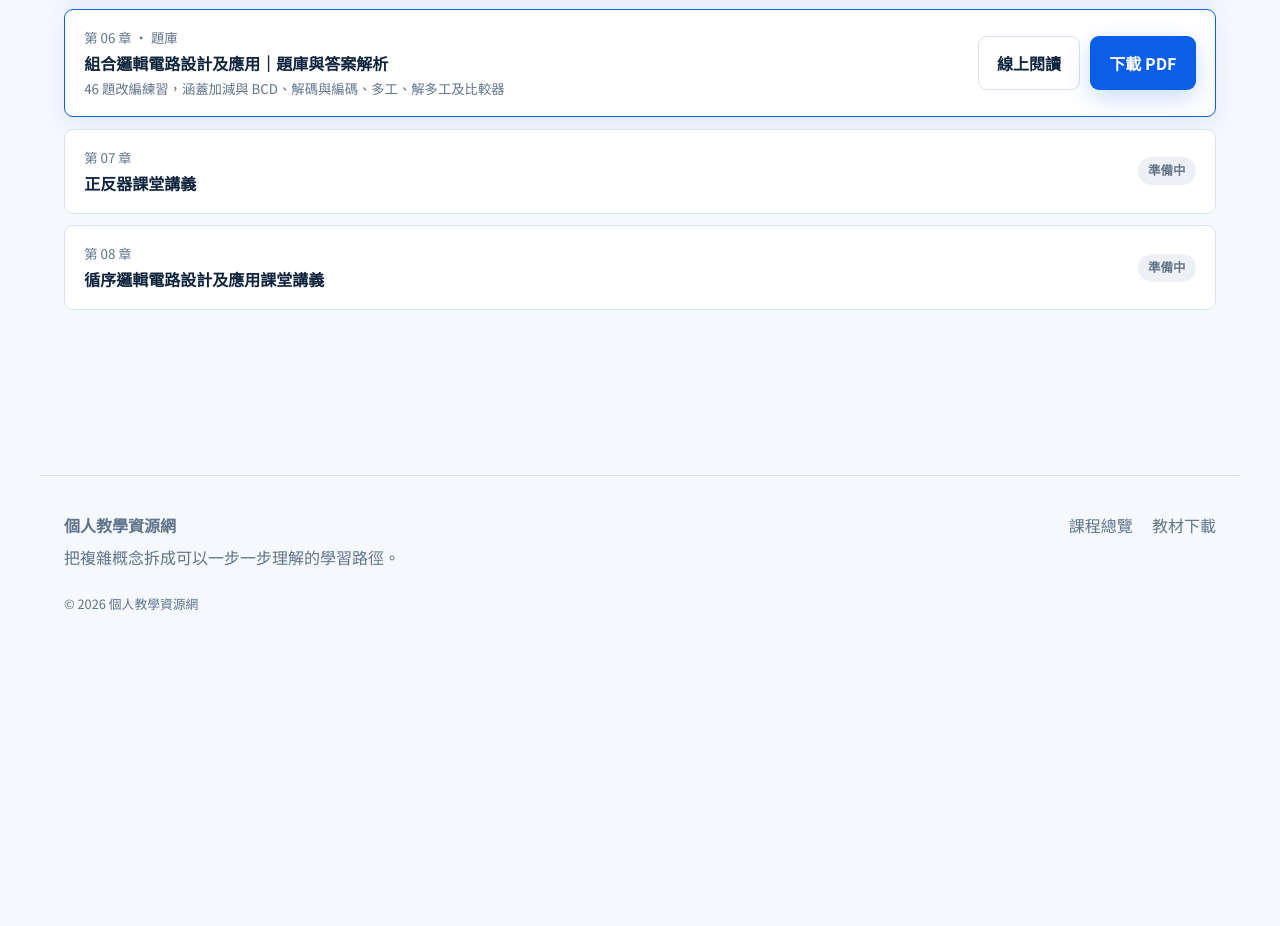
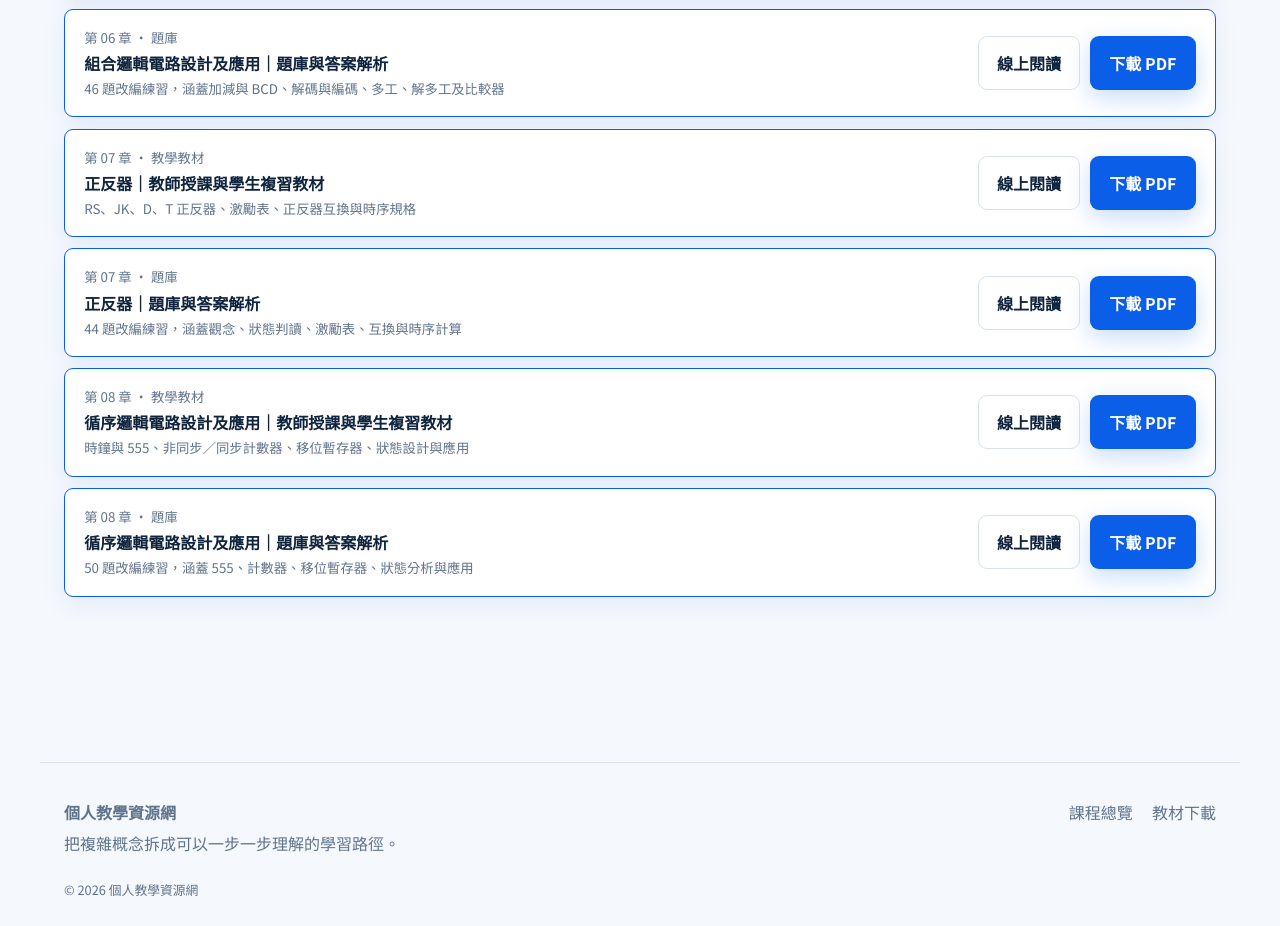
Before and after one commit to leujl/leujl.github.io, a plain HTML site: page downloads.html in a window 1280 px wide. Shown: the part 1570-2496 px from the top of the page. Before the commit the page ends 2224 px from the top, so only its background shows below. Drawn offline with Linux system fonts and the light colour scheme.

Commit message:
新增第7與第8章網站入口

```diff
--- a/downloads.html
+++ b/downloads.html
@@ -26,8 +26,10 @@
       <div class="download-row available"><div><small>第 05 章 · 題庫</small><b>數字系統｜題庫與答案解析</b><small>42 題改編練習，涵蓋選擇、進位轉換、補數運算與常用編碼</small></div><div class="download-actions"><a class="button ghost" href="downloads/digital-logic/ch05-question-bank.pdf" target="_blank" rel="noopener">線上閱讀</a><a class="button primary" href="downloads/digital-logic/ch05-question-bank.pdf" download>下載 PDF</a></div></div>
       <div class="download-row available"><div><small>第 06 章 · 教學教材</small><b>組合邏輯電路設計及應用｜教師授課與學生複習教材</b><small>設計流程、加減法器、BCD、解碼與編碼、多工與解多工、比較器</small></div><div class="download-actions"><a class="button ghost" href="downloads/digital-logic/ch06-teaching-material.pdf" target="_blank" rel="noopener">線上閱讀</a><a class="button primary" href="downloads/digital-logic/ch06-teaching-material.pdf" download>下載 PDF</a></div></div>
       <div class="download-row available"><div><small>第 06 章 · 題庫</small><b>組合邏輯電路設計及應用｜題庫與答案解析</b><small>46 題改編練習，涵蓋加減與 BCD、解碼與編碼、多工、解多工及比較器</small></div><div class="download-actions"><a class="button ghost" href="downloads/digital-logic/ch06-question-bank.pdf" target="_blank" rel="noopener">線上閱讀</a><a class="button primary" href="downloads/digital-logic/ch06-question-bank.pdf" download>下載 PDF</a></div></div>
-      <div class="download-row"><div><small>第 07 章</small><b>正反器課堂講義</b></div><span class="badge muted">準備中</span></div>
-      <div class="download-row"><div><small>第 08 章</small><b>循序邏輯電路設計及應用課堂講義</b></div><span class="badge muted">準備中</span></div>
+      <div class="download-row available"><div><small>第 07 章 · 教學教材</small><b>正反器｜教師授課與學生複習教材</b><small>RS、JK、D、T 正反器、激勵表、正反器互換與時序規格</small></div><div class="download-actions"><a class="button ghost" href="downloads/digital-logic/ch07-teaching-material.pdf" target="_blank" rel="noopener">線上閱讀</a><a class="button primary" href="downloads/digital-logic/ch07-teaching-material.pdf" download>下載 PDF</a></div></div>
+      <div class="download-row available"><div><small>第 07 章 · 題庫</small><b>正反器｜題庫與答案解析</b><small>44 題改編練習，涵蓋觀念、狀態判讀、激勵表、互換與時序計算</small></div><div class="download-actions"><a class="button ghost" href="downloads/digital-logic/ch07-question-bank.pdf" target="_blank" rel="noopener">線上閱讀</a><a class="button primary" href="downloads/digital-logic/ch07-question-bank.pdf" download>下載 PDF</a></div></div>
+      <div class="download-row available"><div><small>第 08 章 · 教學教材</small><b>循序邏輯電路設計及應用｜教師授課與學生複習教材</b><small>時鐘與 555、非同步／同步計數器、移位暫存器、狀態設計與應用</small></div><div class="download-actions"><a class="button ghost" href="downloads/digital-logic/ch08-teaching-material.pdf" target="_blank" rel="noopener">線上閱讀</a><a class="button primary" href="downloads/digital-logic/ch08-teaching-material.pdf" download>下載 PDF</a></div></div>
+      <div class="download-row available"><div><small>第 08 章 · 題庫</small><b>循序邏輯電路設計及應用｜題庫與答案解析</b><small>50 題改編練習，涵蓋 555、計數器、移位暫存器、狀態分析與應用</small></div><div class="download-actions"><a class="button ghost" href="downloads/digital-logic/ch08-question-bank.pdf" target="_blank" rel="noopener">線上閱讀</a><a class="button primary" href="downloads/digital-logic/ch08-question-bank.pdf" download>下載 PDF</a></div></div>
     </div>
   </section>
 </main>
```
Also changed, not shown: quizzes.html (+3 -1 lines), README.md.
